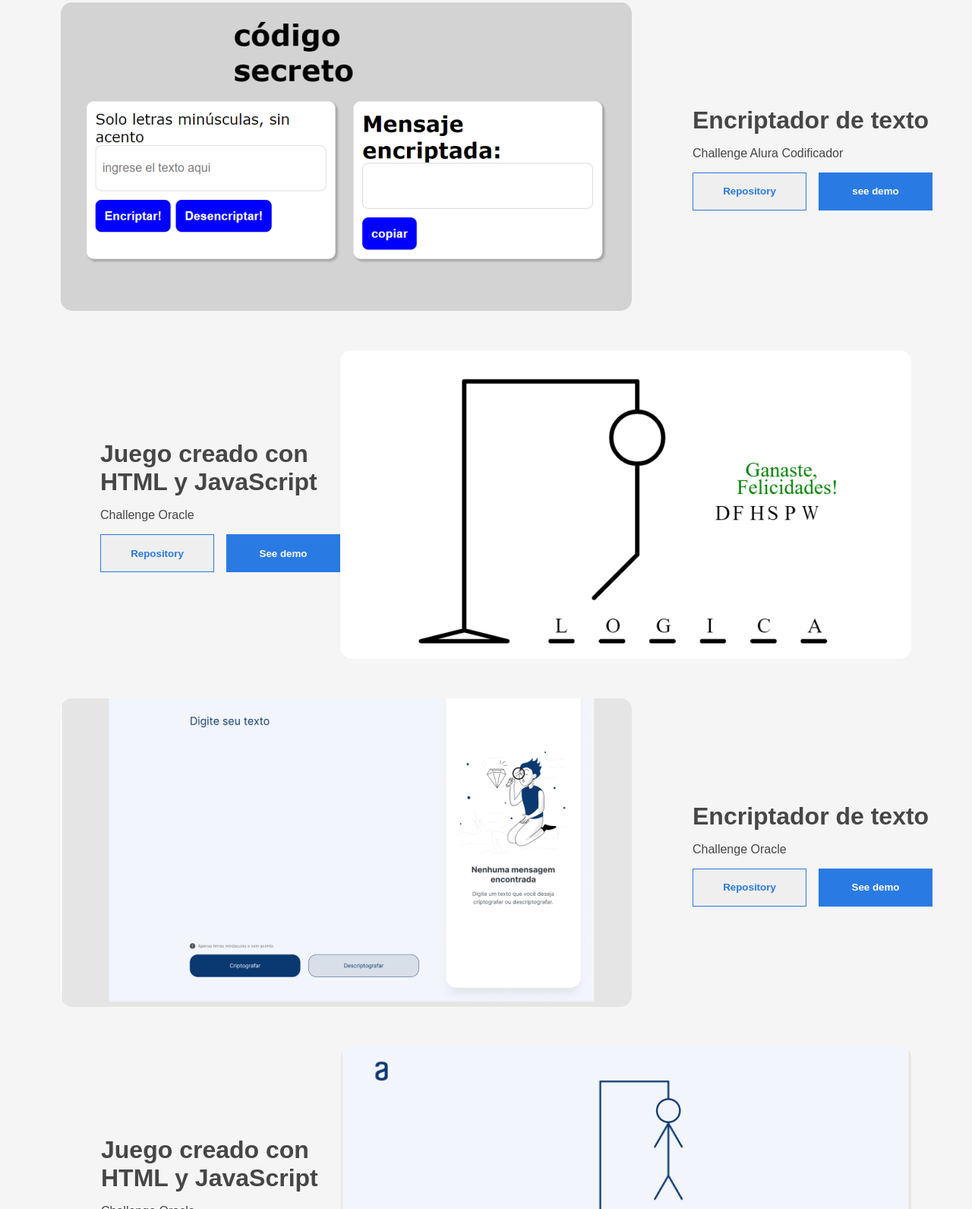
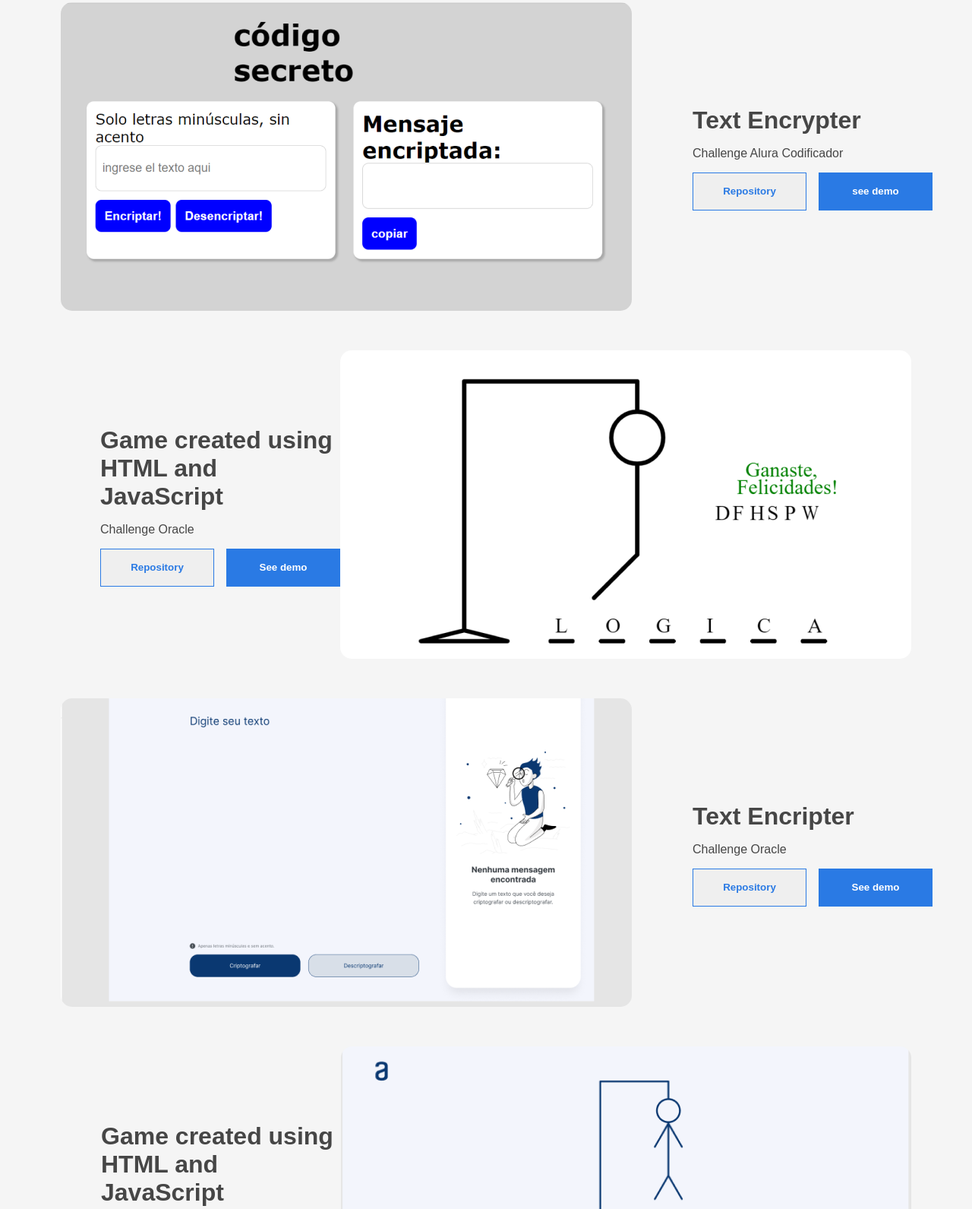
Before and after one commit to FuentesIsma2023/My_Portfolio, a plain HTML site: page index.html in a window 1280 px wide. Shown: the part 3007-4598 px from the top of the page at 76% size. Drawn offline with Linux system fonts and the light colour scheme; a web font is replaced by a local one.

Commit message:
corregidos algunos textos

```diff
--- a/index.html
+++ b/index.html
@@ -148,7 +148,7 @@
             </div>
 
             <div class="prof-exp__derecha">
-                <span class="prof-exp__derecha_title">Encriptador de texto</span>
+                <span class="prof-exp__derecha_title">Text Encrypter</span>
                 <span class="prof-exp__derecha_desc">Challenge Alura Codificador</span>
                 <div class="botones">
                     <button class="repositorio">Repository</button>
@@ -164,7 +164,7 @@
             </div>
 
             <div class="prof-exp__derecha">
-                <span class="prof-exp__derecha_title">Juego creado con HTML y JavaScript</span>
+                <span class="prof-exp__derecha_title">Game created using HTML and JavaScript</span>
                 <span class="prof-exp__derecha_desc">Challenge Oracle</span>
                 <div class="botones">
                     <button class="repositorio">Repository</button>
@@ -181,7 +181,7 @@
             </div>
 
             <div class="prof-exp__derecha">
-                <span class="prof-exp__derecha_title">Encriptador de texto</span>
+                <span class="prof-exp__derecha_title">Text Encripter</span>
                 <span class="prof-exp__derecha_desc">Challenge Oracle</span>
                 <div class="botones">
                     <button class="repositorio">Repository</button>
@@ -198,7 +198,7 @@
             </div>
 
             <div class="prof-exp__derecha">
-                <span class="prof-exp__derecha_title">Juego creado con HTML y JavaScript</span>
+                <span class="prof-exp__derecha_title">Game created using HTML and JavaScript</span>
                 <span class="prof-exp__derecha_desc">Challenge Oracle</span>
                 <div class="botones">
                     <button class="repositorio">Repository</button>
```
